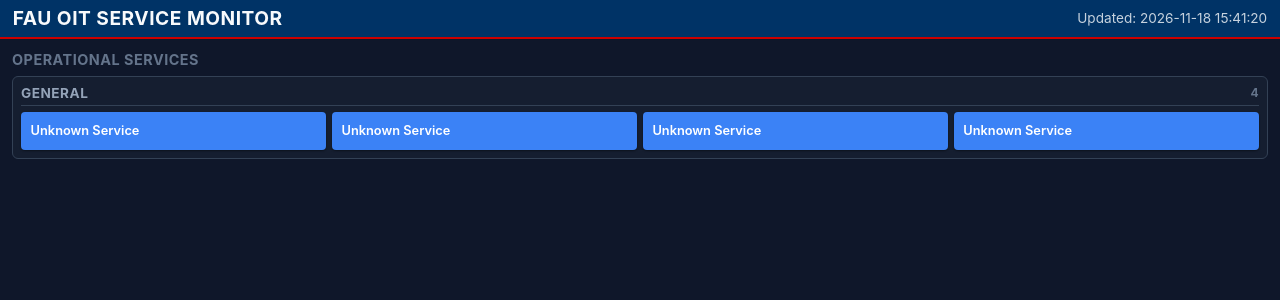
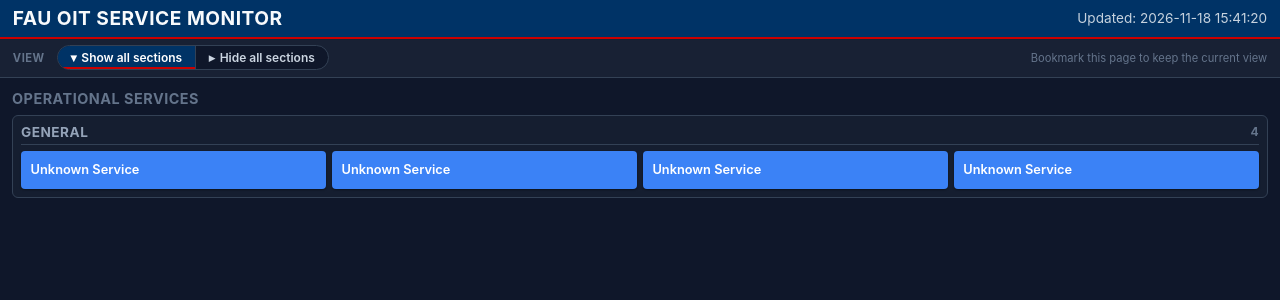
Before and after one commit to Sepiidae/gatusmon, a Flask app: page / in a window 1280 px wide. Shown: the top 300 px of the page. Run offline with Flask 3, Linux system fonts and the light colour scheme.

Commit message:
Add bookmarkable view options with toggle functionality in navigation

```diff
--- a/static/css/style.css
+++ b/static/css/style.css
@@ -43,6 +43,80 @@ header h1 {
 .timestamp {
   font-size: 0.85rem;
   opacity: 0.8;
+}
+
+/* Bookmarkable view options bar */
+.view-bar {
+  display: flex;
+  flex-wrap: wrap;
+  align-items: center;
+  gap: 0.4rem 0.75rem;
+  padding: 0.4rem 0.8rem;
+  background: rgba(30, 41, 59, 0.6);
+  border-bottom: 1px solid #334155;
+  flex-shrink: 0;
+}
+
+.view-bar-label {
+  font-size: 0.7rem;
+  font-weight: 700;
+  text-transform: uppercase;
+  letter-spacing: 0.5px;
+  color: #64748b;
+}
+
+.view-toggle {
+  display: inline-flex;
+  border: 1px solid #334155;
+  border-radius: 999px;
+  overflow: hidden;
+  background: var(--bg-dark);
+}
+
+.view-link {
+  display: inline-flex;
+  align-items: center;
+  gap: 0.3rem;
+  padding: 0.25rem 0.8rem;
+  font-size: 0.75rem;
+  font-weight: 600;
+  color: #cbd5e1;
+  text-decoration: none;
+  white-space: nowrap;
+  transition: background-color 0.15s ease, color 0.15s ease;
+}
+
+.view-link + .view-link { border-left: 1px solid #334155; }
+
+.view-link:hover { background-color: #334155; color: #f8fafc; }
+
+.view-link:focus-visible {
+  outline: 2px solid #60a5fa;
+  outline-offset: -2px;
+}
+
+.view-link.active {
+  background-color: var(--fau-blue);
+  color: #ffffff;
+  box-shadow: inset 0 -2px 0 var(--fau-red);
+}
+
+.view-bar-hint {
+  font-size: 0.7rem;
+  color: #64748b;
+  margin-left: auto;
+}
+
+@media (max-width: 600px) {
+  .view-bar-hint { display: none; }
+}
+
+/* "Hide all sections": collapse each group to its title + count */
+.sections-hidden .group-container .grid { display: none; }
+.sections-hidden .group-title {
+  margin: 0;
+  border-bottom: none;
+  padding-bottom: 0;
 }
 
 main {
--- a/templates/index.html
+++ b/templates/index.html
@@ -13,6 +13,15 @@
     <h1>FAU OIT Service Monitor</h1>
     <div class="timestamp" id="last-updated">Updating...</div>
   </header>
+
+  <nav class="view-bar" aria-label="View options">
+    <span class="view-bar-label">View</span>
+    <div class="view-toggle" role="group" aria-label="Service sections">
+      <a class="view-link" data-param="sections" data-value="shown"><span aria-hidden="true">▾</span> Show all sections</a>
+      <a class="view-link" data-param="sections" data-value="hidden"><span aria-hidden="true">▸</span> Hide all sections</a>
+    </div>
+    <span class="view-bar-hint">Bookmark this page to keep the current view</span>
+  </nav>
 
   <main>
     <section id="incidents-section" class="incidents-container" style="display: none;">
@@ -232,6 +241,57 @@
       document.getElementById('modal-overlay').style.display = 'none';
     }
 
+    // --- Bookmarkable view options (URL parameters) ---
+    // Each option maps to a URL parameter; the default value is left out of the URL.
+    const VIEW_OPTIONS = {
+      sections: { values: ['shown', 'hidden'], default: 'shown' }
+    };
+
+    function getView(param) {
+      const opt = VIEW_OPTIONS[param];
+      const value = new URLSearchParams(window.location.search).get(param);
+      return opt.values.includes(value) ? value : opt.default;
+    }
+
+    function viewHref(param, value) {
+      const params = new URLSearchParams(window.location.search);
+      if (value === VIEW_OPTIONS[param].default) {
+        params.delete(param);
+      } else {
+        params.set(param, value);
+      }
+      const query = params.toString();
+      return window.location.pathname + (query ? `?${query}` : '');
+    }
+
+    function applyView() {
+      document.body.classList.toggle('sections-hidden', getView('sections') === 'hidden');
+
+      document.querySelectorAll('.view-link').forEach(link => {
+        const { param, value } = link.dataset;
+        link.href = viewHref(param, value);
+        const active = getView(param) === value;
+        link.classList.toggle('active', active);
+        if (active) {
+          link.setAttribute('aria-current', 'true');
+        } else {
+          link.removeAttribute('aria-current');
+        }
+      });
+    }
+
+    document.querySelectorAll('.view-link').forEach(link => {
+      link.addEventListener('click', e => {
+        // Let ctrl/cmd/shift/middle-click open the bookmarkable URL in a new tab/window.
+        if (e.metaKey || e.ctrlKey || e.shiftKey || e.button !== 0) return;
+        e.preventDefault();
+        history.pushState(null, '', link.href);
+        applyView();
+      });
+    });
+    window.addEventListener('popstate', applyView);
+
+    applyView();
     fetchStatus();
     setInterval(fetchStatus, 10000);
   </script>
```
